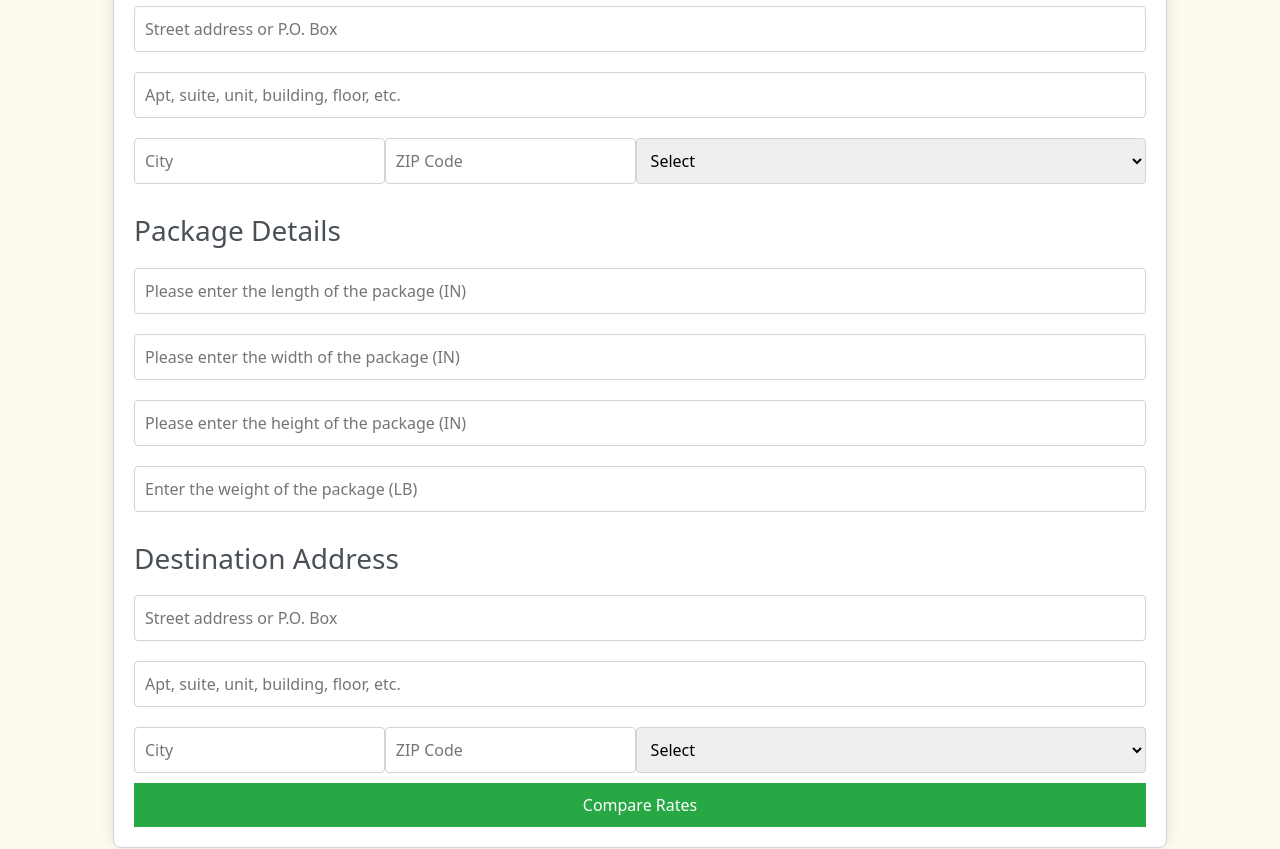
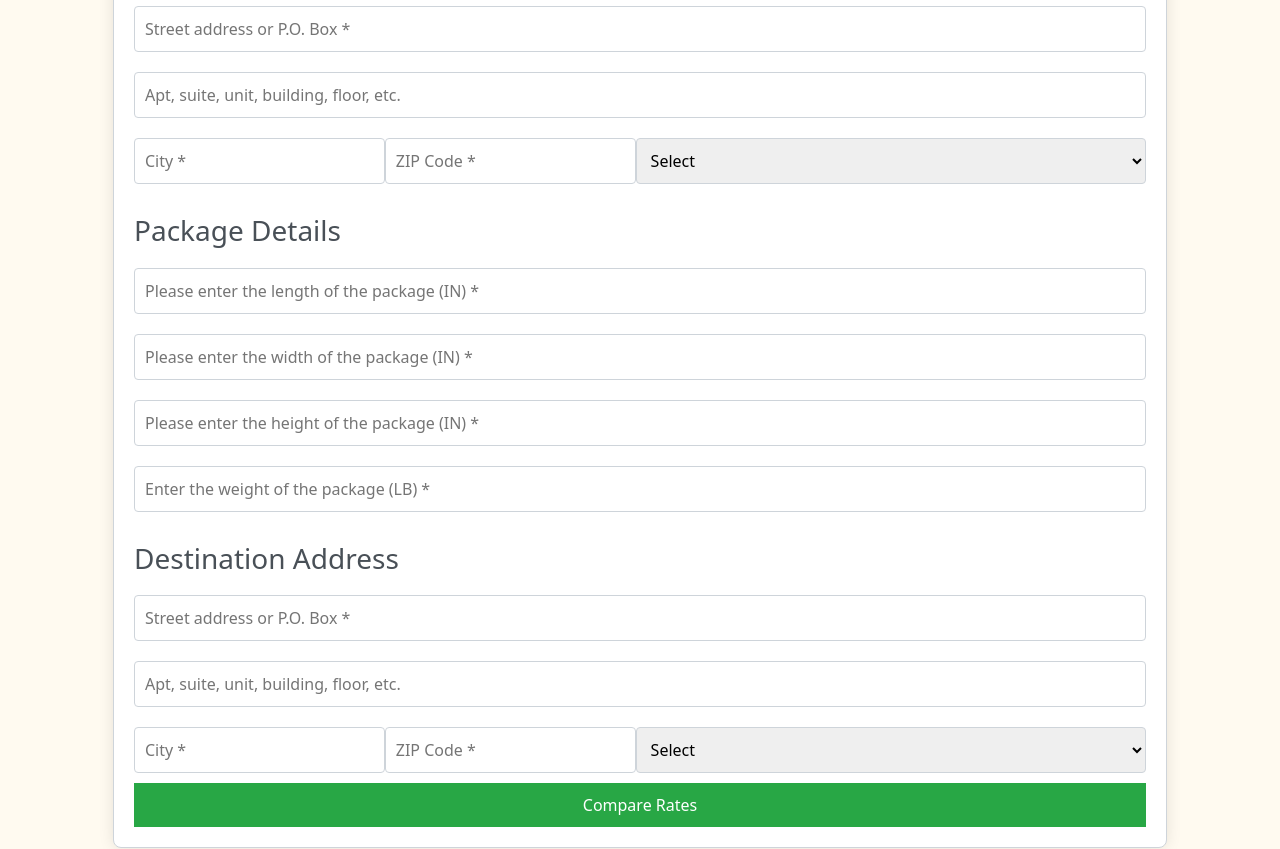
Before and after one commit to Munavvarh/shipping-rate-comparison, a React (Create React App) app: page / in a window 1280 px wide. Shown: the part 240-1089 px from the top of the page. Built offline with nearby package versions, Linux system fonts and the light colour scheme.

Commit message:
Added validations on mandatory fields

```diff
--- a/src/PackageForm.js
+++ b/src/PackageForm.js
@@ -1,4 +1,3 @@
-// src/components/PackageForm.js
 import React, { useState } from 'react';
 
 const states = ["Select", "AL", "AK", "AZ", "AR", "CA", "CO", "CT", "DE", "DC", "FL", "GA", "HI", "ID", "IL", "IN", "IA", "KS", "KY", "LA", "ME", "MD", "MA", "MI", "MN", "MS", "MO", "MT", "NE", "NV", "NH", "NJ", "NM", "NY", "NC", "ND", "OH", "OK", "OR", "PA", "RI", "SC", "SD", "TN", "TX", "UT", "VT", "VA", "WA", "WV", "WI", "WY"];
@@ -21,45 +20,144 @@ const PackageForm = ({ onSubmit }) => {
     packageHeight: ''
   });
 
+  const [errors, setErrors] = useState({});
+
   const handleChange = (e) => {
     setFormData({ ...formData, [e.target.name]: e.target.value });
+    setErrors({ ...errors, [e.target.name]: '' });
   };
 
   const handleSubmit = (e) => {
     e.preventDefault();
-    onSubmit(formData);
+    const validationErrors = validateForm(formData);
+    if (Object.keys(validationErrors).length > 0) {
+      setErrors(validationErrors);
+    } else {
+      onSubmit(formData);
+    }
+  };
+
+  const validateForm = (data) => {
+    const newErrors = {};
+    Object.keys(data).forEach(key => {
+      if (!data[key] && key !== 'originApt' && key !== 'destApt') {
+        newErrors[key] = 'This field is required';
+      }
+    });
+    return newErrors;
+  };
+
+  const renderError = (field) => {
+    return errors[field] ? { border: '1px solid red' } : {};
   };
 
   return (
     <form onSubmit={handleSubmit} className="package-form">
       <h3>Origin Address</h3>
-      <input type="text" name="originStreet" placeholder="Street address or P.O. Box" onChange={handleChange} />
-      <input type="text" name="originApt" placeholder="Apt, suite, unit, building, floor, etc." onChange={handleChange} />
+      <input
+        type="text"
+        name="originStreet"
+        placeholder="Street address or P.O. Box *"
+        onChange={handleChange}
+        style={renderError('originStreet')}
+      />
+      <input
+        type="text"
+        name="originApt"
+        placeholder="Apt, suite, unit, building, floor, etc."
+        onChange={handleChange}
+      />
       <div className="address-row">
-        <input type="text" name="originCity" placeholder="City" onChange={handleChange} />
-        <input type="text" name="originZip" placeholder="ZIP Code" onChange={handleChange} />
-        <select name="originState" onChange={handleChange}>
+        <input
+          type="text"
+          name="originCity"
+          placeholder="City *"
+          onChange={handleChange}
+          style={renderError('originCity')}
+        />
+        <input
+          type="text"
+          name="originZip"
+          placeholder="ZIP Code *"
+          onChange={handleChange}
+          style={renderError('originZip')}
+        />
+        <select
+          name="originState"
+          onChange={handleChange}
+          style={renderError('originState')}
+        >
           {states.map(state => <option key={state} value={state}>{state}</option>)}
         </select>
       </div>
 
       <h3>Package Details</h3>
-      <input type="text" name="packageLength" placeholder="Please enter the length of the package (IN)" onChange={handleChange} />
-      <input type="text" name="packageWidth" placeholder="Please enter the width of the package (IN)" onChange={handleChange} />
-      <input type="text" name="packageHeight" placeholder="Please enter the height of the package (IN)" onChange={handleChange} />
-      <input type="text" name="weight" placeholder="Enter the weight of the package (LB)" onChange={handleChange} />
+      <input
+        type="text"
+        name="packageLength"
+        placeholder="Please enter the length of the package (IN) *"
+        onChange={handleChange}
+        style={renderError('packageLength')}
+      />
+      <input
+        type="text"
+        name="packageWidth"
+        placeholder="Please enter the width of the package (IN) *"
+        onChange={handleChange}
+        style={renderError('packageWidth')}
+      />
+      <input
+        type="text"
+        name="packageHeight"
+        placeholder="Please enter the height of the package (IN) *"
+        onChange={handleChange}
+        style={renderError('packageHeight')}
+      />
+      <input
+        type="text"
+        name="weight"
+        placeholder="Enter the weight of the package (LB) *"
+        onChange={handleChange}
+        style={renderError('weight')}
+      />
 
       <h3>Destination Address</h3>
-      <input type="text" name="destStreet" placeholder="Street address or P.O. Box" onChange={handleChange} />
-      <input type="text" name="destApt" placeholder="Apt, suite, unit, building, floor, etc." onChange={handleChange} />
+      <input
+        type="text"
+        name="destStreet"
+        placeholder="Street address or P.O. Box *"
+        onChange={handleChange}
+        style={renderError('destStreet')}
+      />
+      <input
+        type="text"
+        name="destApt"
+        placeholder="Apt, suite, unit, building, floor, etc."
+        onChange={handleChange}
+      />
       <div className="address-row">
-        <input type="text" name="destCity" placeholder="City" onChange={handleChange} />
-        <input type="text" name="destZip" placeholder="ZIP Code" onChange={handleChange} />
-        <select name="destState" onChange={handleChange}>
+        <input
+          type="text"
+          name="destCity"
+          placeholder="City *"
+          onChange={handleChange}
+          style={renderError('destCity')}
+        />
+        <input
+          type="text"
+          name="destZip"
+          placeholder="ZIP Code *"
+          onChange={handleChange}
+          style={renderError('destZip')}
+        />
+        <select
+          name="destState"
+          onChange={handleChange}
+          style={renderError('destState')}
+        >
           {states.map(state => <option key={state} value={state}>{state}</option>)}
         </select>
       </div>
-
 
       <button type="submit">Compare Rates</button>
     </form>
--- a/src/index.css
+++ b/src/index.css
@@ -137,3 +137,22 @@ button:hover {
   color: white;
   background-color: #007bff;
 }
+
+.form-group {
+  margin-bottom: 15px;
+}
+
+.form-group.has-error input,
+.form-group.has-error select {
+  border-color: red;
+}
+
+.error-text {
+  color: red;
+  font-size: 0.9em;
+}
+
+.required {
+  color: red;
+  margin-left: 5px;
+}
```
